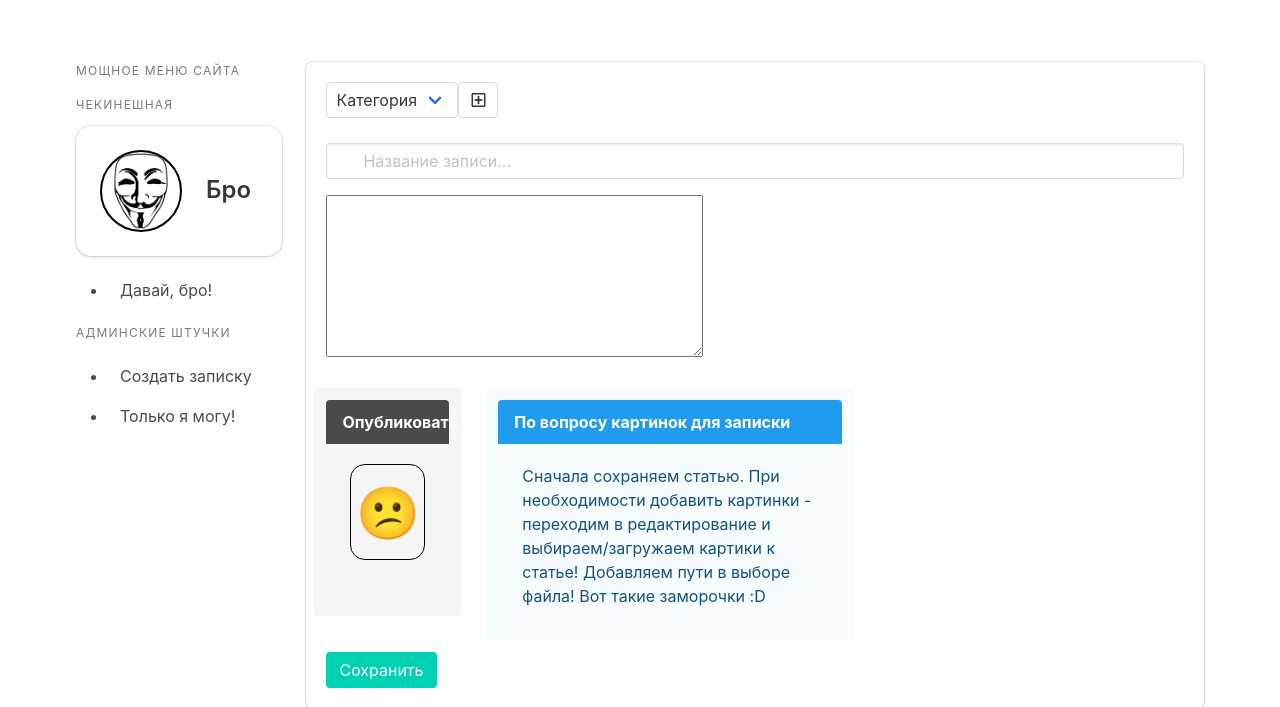
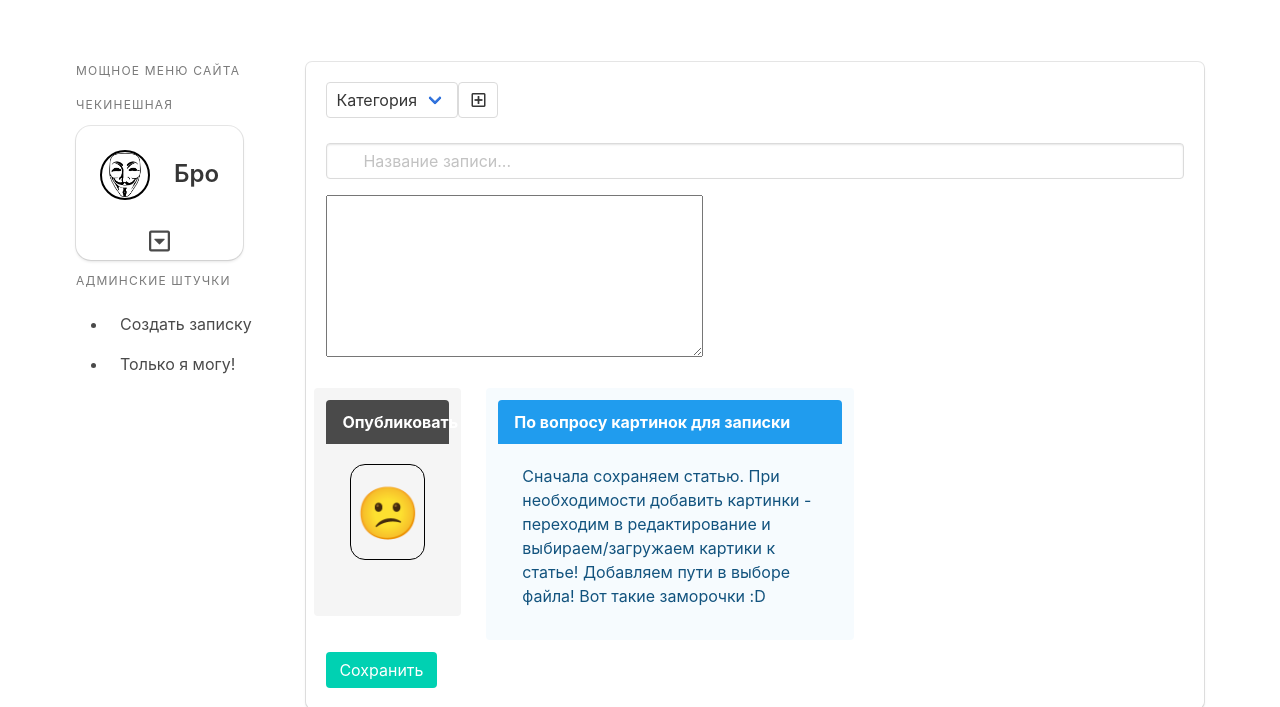
Before and after one commit to Cyxapic/GBproject, a Django app: page /articles/article/add/ in a window 1280 px wide. Shown: the top 707 px of the page. Run offline with Django 3.2, Linux system fonts and the light colour scheme; the visitor is signed in with stand-in values (Sample User, id 1); data that the repository does not hold is empty; some libraries are stand-ins or nearby versions.

Commit message:
ADD dropdown menu

```diff
--- a/index/static/index/css/style.css
+++ b/index/static/index/css/style.css
@@ -107,8 +107,17 @@ html, body {
   z-index: -1;
   transition: all 300ms ease;
 }
-.bro-card{border-radius: 15px;}
-.bro-card:hover{background-color: #f5f5f5;}
+.bro-card{
+  border-radius: 15px;
+  text-align: center;
+}
+.bro-card span{
+  font-size: 1.5rem;
+}
+.bro-card:hover{
+  background-color: #f5f5f5;
+  cursor: pointer;
+}
 .bro-card a{box-sizing: content-box;}
 .bro-media{align-items: center;}
 .bro-card-data{
--- a/templates/layer/menu.html
+++ b/templates/layer/menu.html
@@ -11,8 +11,10 @@
     Чекинешная
   </p>
   {% if user.is_authenticated %}
-    <div class="card bro-card">
-      <a href="{% url 'accounts:account' %}">
+
+    <div class="dropdown is-hoverable">
+      <div class="dropdown-trigger">
+        <div class="card bro-card" aria-haspopup="true" aria-controls="dropdown-menu4">
           <div class="card-content">
             <div class="media bro-media">
               <div class="menu-avatar" style="background-image: url({{user.get_avatar}});"></div>
@@ -22,18 +24,27 @@
               </div>
             </div>
           </div>
-      </a>
+          <span class="">
+            <i class="far fa-caret-square-down"></i>
+          </span>
         </div>
-    <ul class="menu-list">
-      <li><a href="{% url 'accounts:logout' %}">Давай, бро!</a></li>
-    </ul>
+      </div>
+      <div class="dropdown-menu" id="dropdown-menu4" role="menu">
+        <div class="dropdown-content">
+          <a href="{% url 'accounts:account' %}" class="dropdown-item">Твои данные, Бро</a>
+          <hr class="dropdown-divider">
+          <a href="#" class="dropdown-item">Магазинчик Бро</a>
+          <hr class="dropdown-divider">
+          <a href="{% url 'accounts:logout' %}" class="dropdown-item">Давай, бро!</a>
+        </div>
+      </div>
+    </div>
   {% else %}
     <ul class="menu-list">
       <li><a href="{% url 'accounts:login' %}">Заходи, бро!</a></li>
       <li><a href="{% url 'accounts:register' %}">Стать бро!</a></li>
     </ul>
   {% endif %}
-
   {% if user.is_staff %}
     <p class="menu-label">
       Админские штучки
```
Lines whose indentation alone changed are shown as unchanged.
